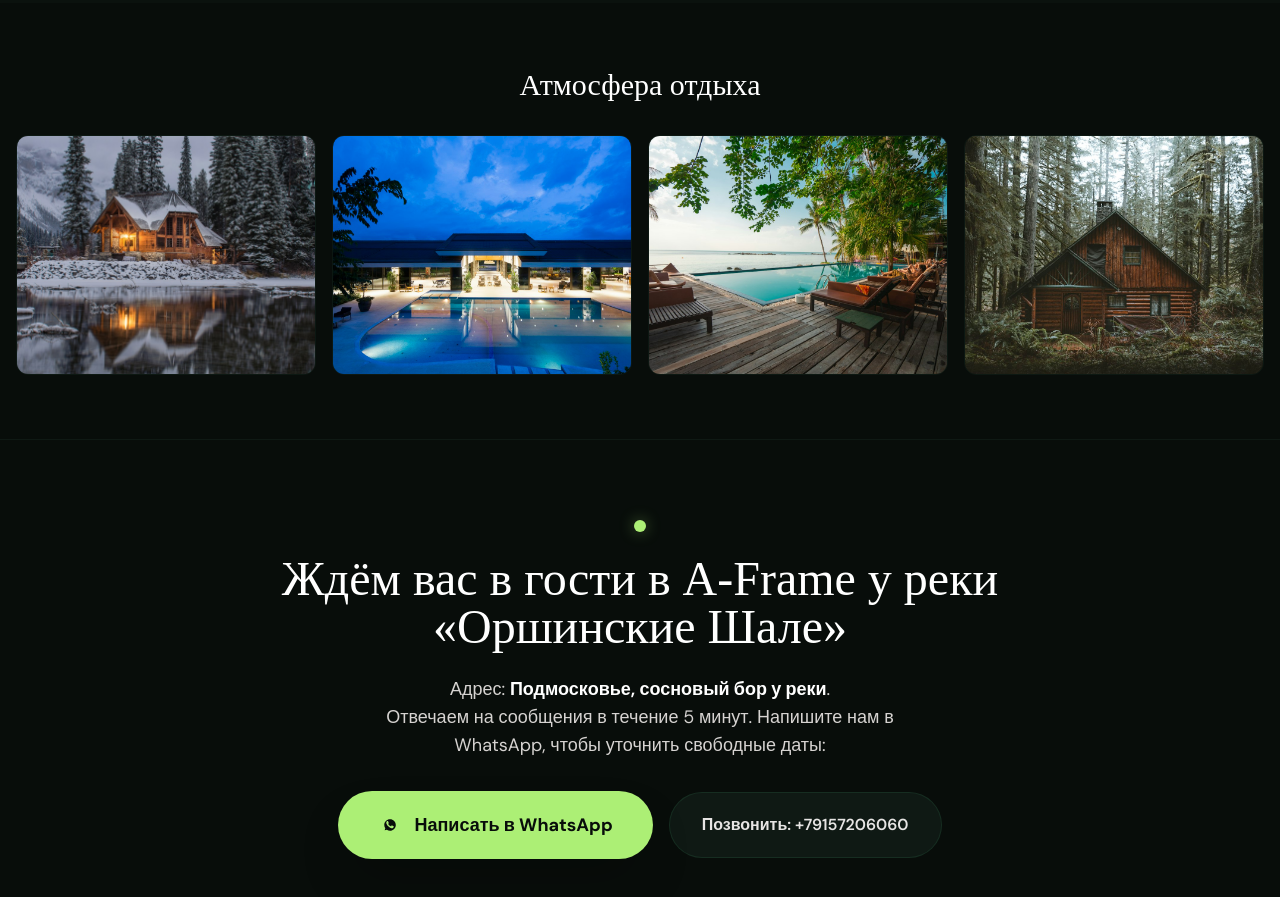
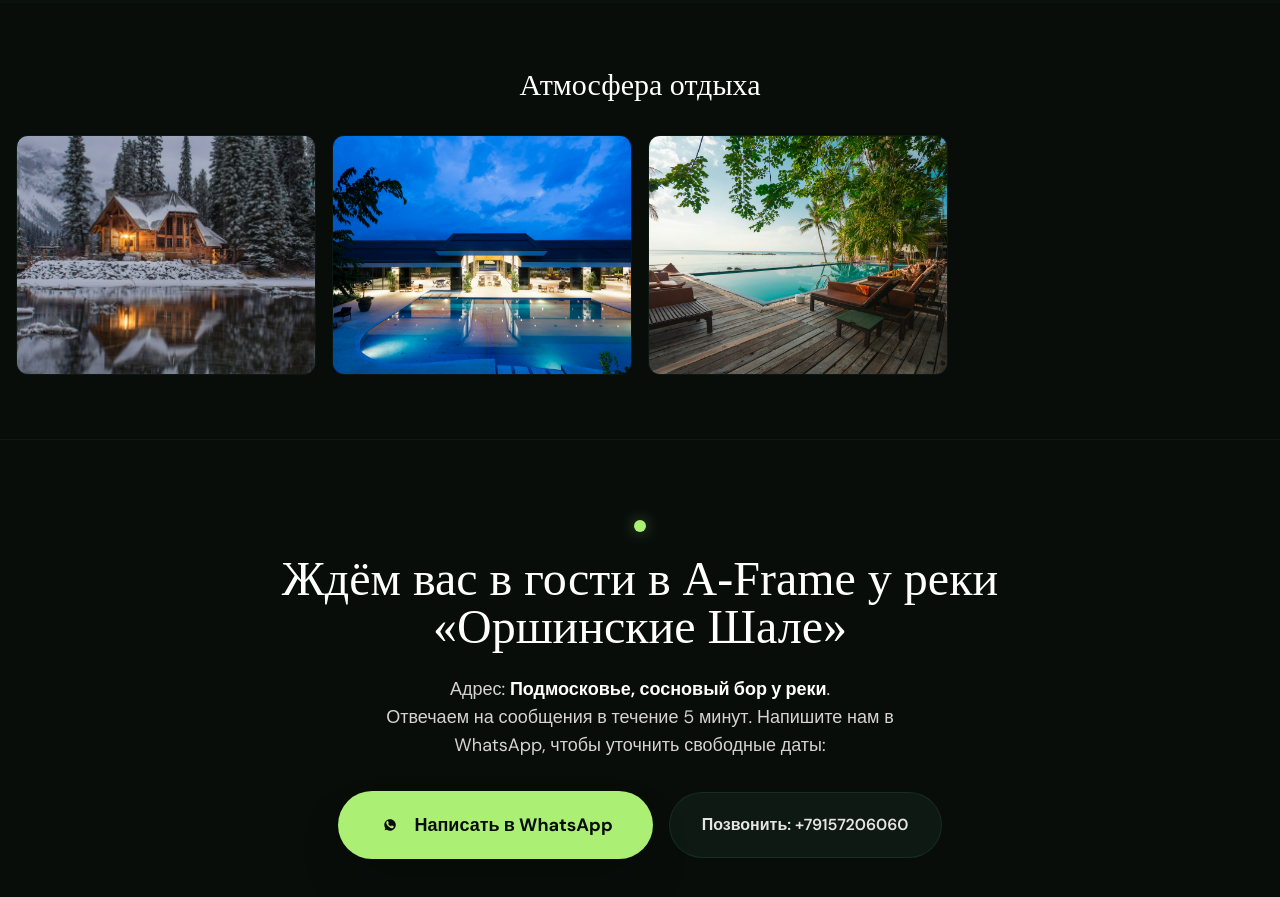
Before and after one commit to geosite-official/showcases, a plain HTML site: page a-frame-u-reki-orshinskie-shale/index.html in a window 1280 px wide. Shown: the part 2400-3297 px from the top of the page. Drawn offline with nearby package versions, Linux system fonts and the light colour scheme; a web font is replaced by a local one.

Commit message:
Upload a-frame-u-reki-orshinskie-shale/index.html

```diff
--- a/a-frame-u-reki-orshinskie-shale/index.html
+++ b/a-frame-u-reki-orshinskie-shale/index.html
@@ -330,10 +330,6 @@
             <img src="assets/images/photo_3.jpg" alt="A-Frame у реки «Оршинские Шале»" class="size-full object-cover hover:scale-105 transition duration-500" />
           </div>
 
-          <div class="h-60 rounded-xl overflow-hidden border border-verde-800/40">
-            <img src="assets/images/photo_4.jpg" alt="A-Frame у реки «Оршинские Шале»" class="size-full object-cover hover:scale-105 transition duration-500" />
-          </div>
-
         </div>
       </div>
     </section>
```
